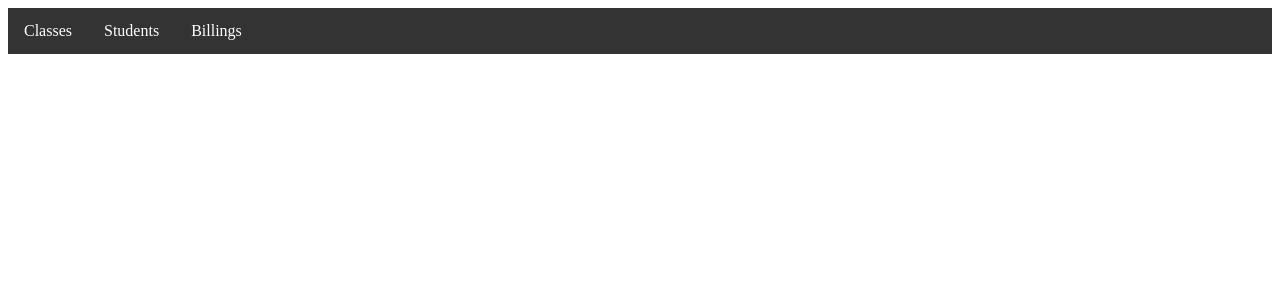
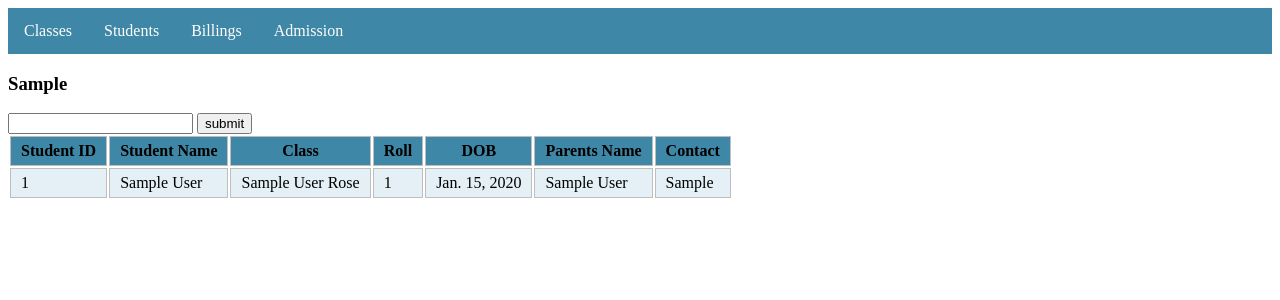
Before and after one commit to Tommy6969420/school_management, a Django app: template billing/templates/billing/billing.html in a window 1280 px wide. Shown: the top 300 px of the page. Run offline with Django 4.2, Linux system fonts and the light colour scheme; tables that the repository leaves empty hold one stand-in row (values such as "Sample post"); the template is opened without the code that fills it: values that come from a table or form of the project are taken from there, most other values are stand-ins (such as "Sample title", 1, 10 or a date in 2020).

Commit message:
working aswell

```diff
--- a/administrative/models.py
+++ b/administrative/models.py
@@ -24,7 +24,7 @@ class Student(models.Model):
     std_name=models.CharField(max_length=64)
     std_class=models.ForeignKey(Class ,on_delete=models.CASCADE)
     roll_no=models.IntegerField(default=0,null=False)
-    D_O_B=models.DateField()
+    D_O_B=models.DateField(default=timezone.now)
     admission_date=models.DateField(default=timezone.now)
     parents_name=models.CharField(max_length=64)
     contact=models.CharField(max_length=14)
--- a/administrative/templates/administrative/base.html
+++ b/administrative/templates/administrative/base.html
@@ -8,7 +8,7 @@
         /* CSS for navbar */
         .navbar {
           overflow: hidden;
-          background-color: #333;
+          background-color: #3f87a6;
         }
 
         .navbar a {
@@ -47,12 +47,13 @@
         <a href="{% url "classes" %}">Classes</a>
         <a href="{% url "students" %}">Students</a>
         <a href="{% url "billing" %}">Billings</a>
+        <a href="{% url "admission_form" %}">Admission</a>
         <!-- <a href="#contact"></a> -->
       </div>
     {%block body%}
     {%endblock%}
     {% block indiv %}
-
+    {% block doesnot_exist %}{% endblock %}
     {% endblock%}
 </body>
 </html>
--- a/administrative/urls.py
+++ b/administrative/urls.py
@@ -4,4 +4,5 @@ urlpatterns = [
     path("students/",views.studentsinfo,name="students"),
     path("classes/",views.classesinfo,name="classes"),
     path("students/<id>",views.studentfilter,name="students/<id>"),
+    path("admission/",views.admission_form,name="admission_form"),
 ]
--- a/billing/models.py
+++ b/billing/models.py
@@ -7,10 +7,14 @@ class ClassBills(models.Model):
     monthly_fee=models.IntegerField()
     admissioin_fee=models.IntegerField()
     T_C_certificate_fee=models.IntegerField()
+    def __str__(self):
+        return self.indv_class,self.monthly_fee,self.admissioin_fee,self.T_C_certificate_fee
 
 class IndividualStudentFee(models.Model):
     class_wise=models.ForeignKey(ClassBills, on_delete=models.CASCADE)
     transportation=models.IntegerField(default=0)
+    def __str__(self):
+        return self.class_wise.indv_class,self.transportation,
 
 class Billing(models.Model):
     student_name=models.ForeignKey(Student,on_delete=models.CASCADE)
--- a/billing/templates/billing/billing.html
+++ b/billing/templates/billing/billing.html
@@ -1 +1,48 @@
 {% extends "administrative/base.html" %}
+{% block indiv %}
+{%block doesnot_exist%}
+<h3>{{std_query}} </h3>
+{%endblock%}
+<form action="{% url 'billing' %}" method="post">
+{%csrf_token%}
+<input type="text" name="name" id="name">
+<input type="submit" value="submit">
+</form>
+
+<TABLE>
+    <thead>
+        <tr>
+            <th>Student ID</th>
+            <th>Student Name</th>
+            <th>Class</th>
+            <th>Roll</th>
+            <th>DOB</th>
+            <th>Parents Name</th>
+            <th>Contact</th>
+            </tr>
+        </thead>
+    <tbody>
+        {% for std in stds %}
+        <tr>
+            <td>{{std.id}}</td>
+            <td>{{std.std_name}}</td>
+            <td>{{std.std_class}}</td>
+            <td>{{std.roll_no}}</td>
+            <td>{{std.D_O_B}}</td>
+            <td>{{std.parents_name}}</td>
+            <td>{{std.contact}}</td>
+        </tr>
+        {% endfor %}
+</tbody>
+</TABLE>
+
+
+<script>
+  const inputField = document.getElementById("name");
+
+  inputField.addEventListener("keyup", function(event) {
+    event.preventDefault();
+    inputField.value = inputField.value.toUpperCase();
+  });
+  </script>
+{% endblock %}
--- a/billing/urls.py
+++ b/billing/urls.py
@@ -2,4 +2,5 @@ from django.urls import path
 from. import views
 urlpatterns = [
     path("",views.billing,name="billing")
+
 ]
```
Also changed, not shown: administrative/forms.py (added, +7 -0 lines), administrative/templates/administrative/admission.html (added, +37 -0 lines), administrative/views.py (+18 -0 lines), billing/views.py (+16 -1 lines), db.sqlite3.
